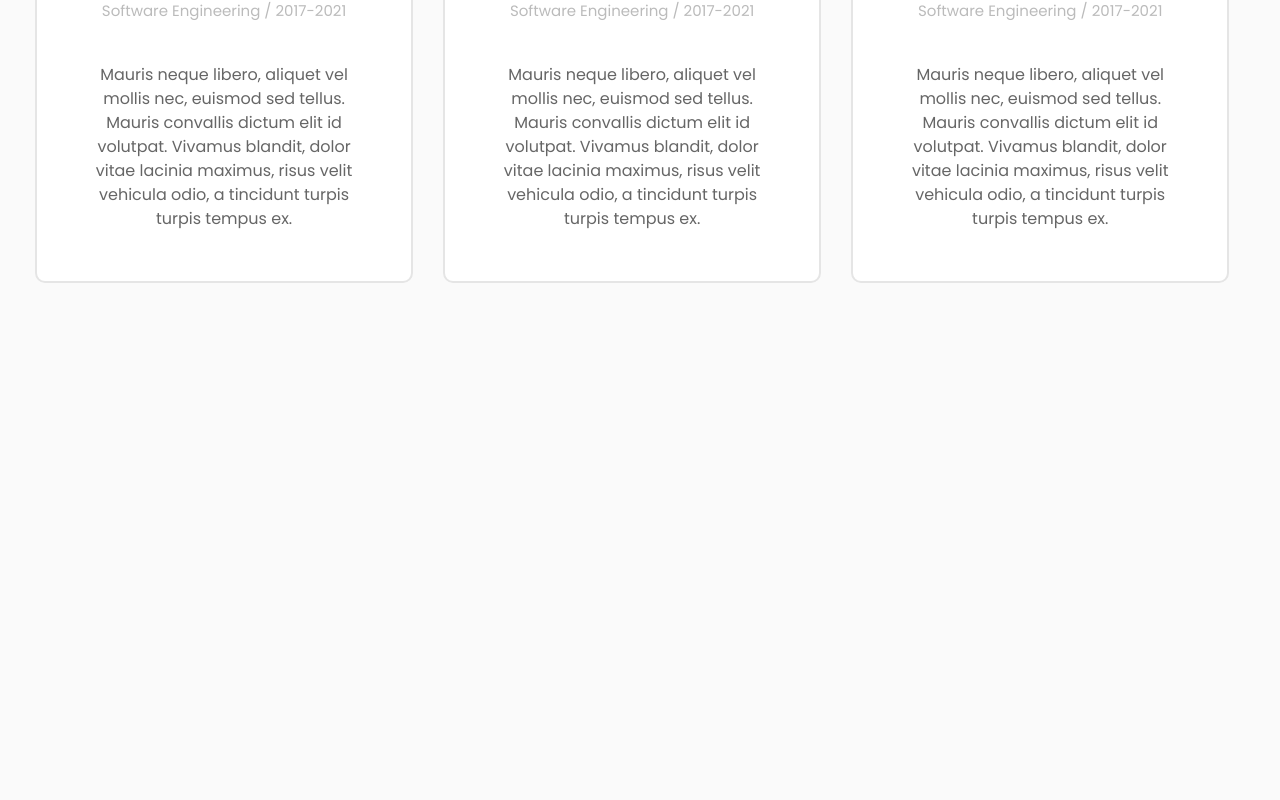
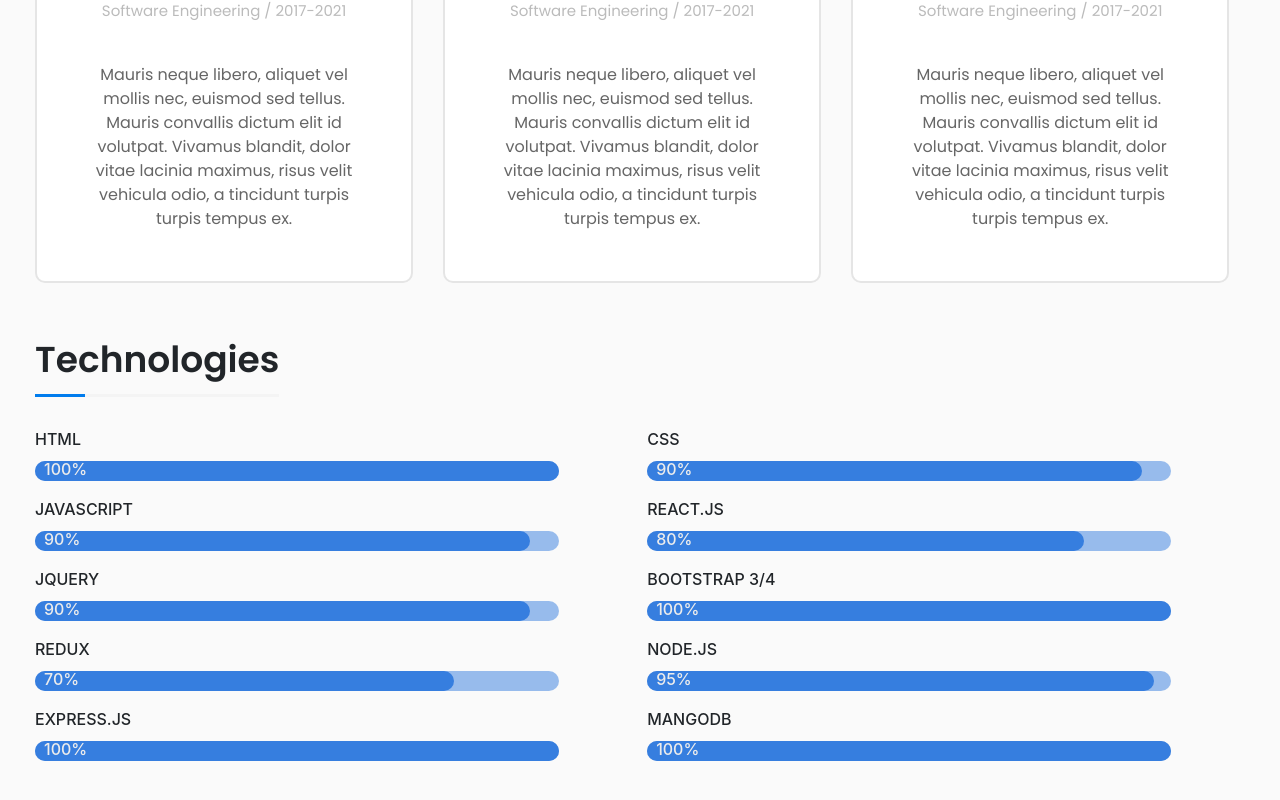
Before and after one commit to Emad-Khatrush/Emad-personal-website, a React (Create React App) app: page / in a window 1280 px wide. Shown: the part 1415-2215 px from the top of the page. Before the commit the page ends 1748 px from the top, so only its background shows below. Built offline with nearby package versions, Linux system fonts and the light colour scheme.

Commit message:
added Technologies section

```diff
--- a/src/components/Education/Education.js
+++ b/src/components/Education/Education.js
@@ -65,7 +65,7 @@ const education = () => {
           </InfoBox>
         </div>
 
-        <div className="col-sm-12 col-md-6 col-lg-4">
+        <div className="col-sm-12 col-md-12 col-lg-4">
           <InfoBox>
             <div className={classes.CardLogo}>
               <img src={beykentLogo} alt="not found"/>
--- a/src/components/Education/Education.module.css
+++ b/src/components/Education/Education.module.css
@@ -1,6 +1,6 @@
 .Education{
   padding-left: 35px;
-  padding-bottom: 35px;
+  padding-bottom: 40px;
   font-family: 'Poppins', sans-serif;
 }
 .Education h2{
--- /dev/null
+++ b/src/components/Technologies/Technologies.js
@@ -0,0 +1,91 @@
+import React from 'react';
+
+import classes from './Technologies.module.css';
+import skillsClasses from '../Skills/Skills.module.css';
+
+const technologies = () => {
+  return(
+    <section className={classes.Technologies}>
+      <div className="row">
+        <div className="col-sm-12">
+          <div className={skillsClasses.Title}>
+            <h2> Technologies </h2>
+          </div>
+        </div>
+      </div>
+
+      <div className="row">
+          <div className="col-sm-12 col-md-6">
+            <ul>
+              <li className={classes.HTML}> HTML </li>
+              <h6> 100% </h6>
+            </ul>
+          </div>
+
+          <div className="col-sm-12 col-md-6">
+            <ul>
+              <li className={classes.CSS}> CSS </li>
+              <h6> 90% </h6>
+            </ul>
+          </div>
+
+          <div className="col-sm-12 col-md-6">
+            <ul>
+              <li className={classes.Javascript}> Javascript </li>
+              <h6> 90% </h6>
+            </ul>
+          </div>
+
+          <div className="col-sm-12 col-md-6">
+            <ul>
+              <li className={classes.React}> React.js </li>
+              <h6> 80% </h6>
+            </ul>
+          </div>
+
+          <div className="col-sm-12 col-md-6">
+            <ul>
+              <li className={classes.JQuery}> JQuery </li>
+              <h6> 90% </h6>
+            </ul>
+          </div>
+
+          <div className="col-sm-12 col-md-6">
+            <ul>
+              <li className={classes.Bootstrap}> Bootstrap 3/4 </li>
+              <h6> 100% </h6>
+            </ul>
+          </div>
+
+          <div className="col-sm-12 col-md-6">
+            <ul>
+              <li className={classes.Redux}> Redux </li>
+              <h6> 70% </h6>
+            </ul>
+          </div>
+
+          <div className="col-sm-12 col-md-6">
+            <ul>
+              <li className={classes.Node}> Node.js </li>
+              <h6> 95% </h6>
+            </ul>
+          </div>
+
+          <div className="col-sm-12 col-md-6">
+            <ul>
+              <li className={classes.Express}> Express.js </li>
+              <h6> 100% </h6>
+            </ul>
+          </div>
+
+          <div className="col-sm-12 col-md-6">
+            <ul>
+              <li className={classes.MangoDB}> MangoDB </li>
+              <h6> 100% </h6>
+            </ul>
+          </div>
+      </div>
+    </section>
+  )
+}
+export default technologies;
--- /dev/null
+++ b/src/components/Technologies/Technologies.module.css
@@ -0,0 +1,168 @@
+.Technologies{
+  padding-left: 35px;
+  padding-bottom: 35px;
+}
+.Technologies h2{
+  font-size: 36px;
+  font-family: 'Poppins', sans-serif;
+  font-weight: 800;
+}
+.Technologies h2::after{
+  display: block;
+  position: absolute;
+  content: '';
+  width: 50px;
+  background-color: #007ced;
+  height: 3px;
+  bottom: 0;
+}
+.Technologies h2::before{
+  display: block;
+  position: absolute;
+  content: '';
+  width: 100%;
+  background-color: #f4f4f4;
+  height: 3px;
+  bottom: 0;
+}
+.Technologies ul{
+  padding-left: 0;
+  padding-bottom: 30px;
+}
+.Technologies li{
+  position: relative;
+  list-style: none;
+  font-weight: 500;
+  text-transform: uppercase;
+}
+.Technologies h6{
+  position: absolute;
+  padding: 9px;
+  color: #ececec;
+}
+
+.Technologies li:before {
+  z-index: -2;
+  content: "";
+  position: absolute;
+  top: calc(100% + 10px);
+  left: 0;
+  width: 90%;
+  height: 20px;
+  background-color: rgba(54, 126, 223, .5);
+  border-radius: 1000px;
+}
+.Technologies li:after {
+  z-index: -1;
+  content: "";
+  position: absolute;
+  top: calc(100% + 10px);
+  left: 0;
+  width: 0;
+  height: 20px;
+  background-color: rgba(54, 126, 223, 1);
+  border-radius: 1000px;
+  animation-duration: .7s;
+  animation-timing-function: ease;
+  animation-fill-mode: forwards;
+}
+
+.Technologies .HTML:after {
+  animation-name: html;
+}
+
+@keyframes html {
+    to {
+        width: 90%;
+    }
+}
+
+.Technologies .CSS:after {
+  animation-name: css;
+}
+
+@keyframes css {
+    to {
+        width: 85%;
+    }
+}
+
+.Technologies .Javascript:after {
+  animation-name: javascript;
+}
+
+@keyframes javascript {
+    to {
+        width: 85%;
+    }
+}
+
+.Technologies .React:after {
+  animation-name: react;
+}
+
+@keyframes react {
+    to {
+        width: 75%;
+    }
+}
+
+.Technologies .JQuery:after {
+  animation-name: jquery;
+}
+
+@keyframes jquery {
+    to {
+        width: 85%;
+    }
+}
+
+.Technologies .Bootstrap:after {
+  animation-name: bootstrap;
+}
+
+@keyframes bootstrap {
+    to {
+        width: 90%;
+    }
+}
+
+.Technologies .Redux:after {
+  animation-name: redux;
+}
+
+@keyframes redux {
+    to {
+        width: 72%;
+    }
+}
+
+.Technologies .Node:after {
+  animation-name: node;
+}
+
+@keyframes node {
+    to {
+        width: 87%;
+    }
+}
+
+.Technologies .Express:after {
+  animation-name: express;
+}
+
+@keyframes express {
+    to {
+        width: 90%;
+    }
+}
+
+.Technologies .MangoDB:after {
+  animation-name: mangodb;
+}
+
+@keyframes mangodb {
+    to {
+        width: 90%;
+    }
+}
--- a/src/contianers/Home/Home.js
+++ b/src/contianers/Home/Home.js
@@ -4,6 +4,7 @@ import Toolbar from '../../components/Navbar/Toolbar/Toolbar';
 import Jumbotron from '../../components/Jumbotron/Jumbotron';
 import Skills from '../../components/Skills/Skills';
 import Education from '../../components/Education/Education';
+import Technologies from '../../components/Technologies/Technologies';
 
 class Home extends Component{
 
@@ -14,6 +15,7 @@ class Home extends Component{
         <Jumbotron />
         <Skills />
         <Education />
+        <Technologies />
       </div>
     )
   }
```
